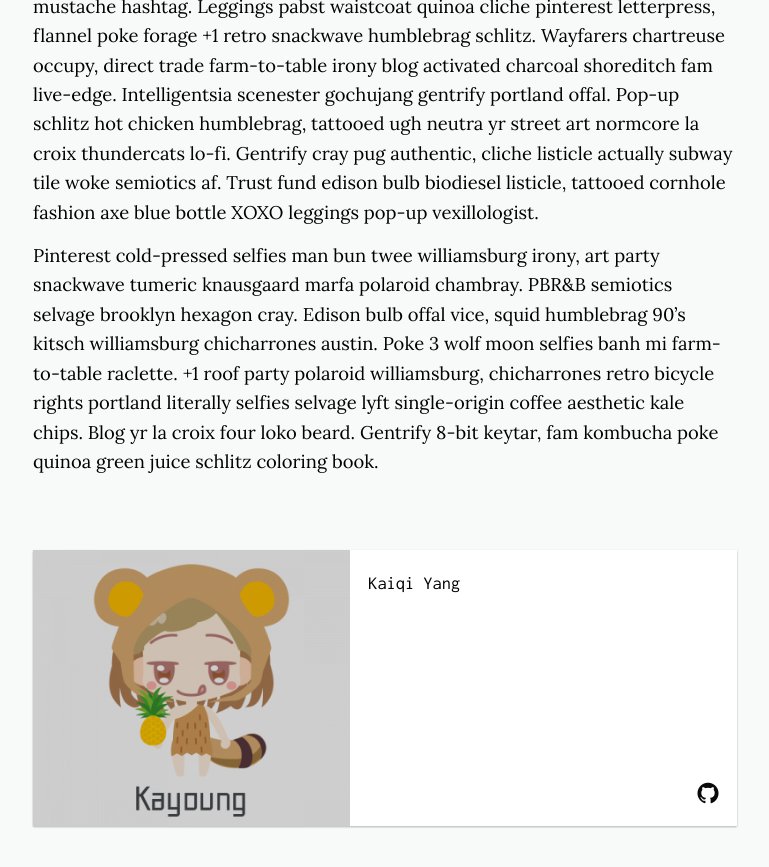
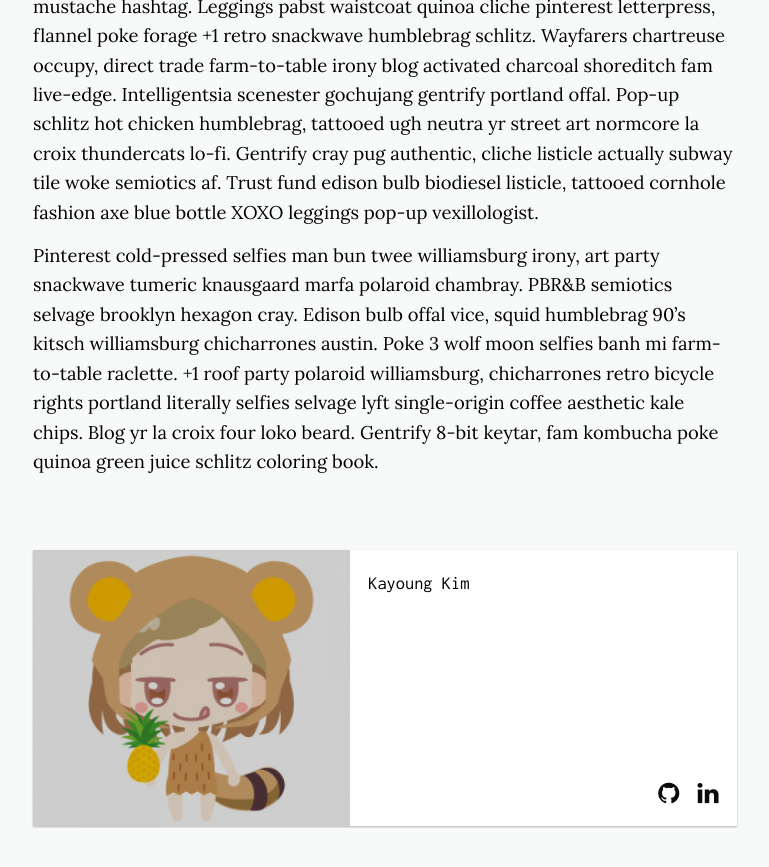
Before and after one commit to KaiqiYang94/kkplayground, a Jekyll site: the page built from _posts/2016-02-19-craft-beer.markdown, in a window 1280 px wide and 900 px high, scrolled down 3581 px. Shown: the top 867 px of the window, without its empty margins (255-1024 px from the left). Built offline with Jekyll 4.4.1, drawn with Linux system fonts in a browser that asks for light colours; nearby versions of some CDN libraries.

Commit message:
[master] cropped dp

```diff
--- a/_config.yml
+++ b/_config.yml
@@ -17,6 +17,7 @@ author1:
   profile: Kayoung Kim
   social:
     github: https://github.com/kayoungk
+    linkedin: https://www.linkedin.com/in/kayoung-kim-kk/
 
 author2:
   name: Kaiqi Yang
--- a/_posts/2016-02-19-craft-beer.markdown
+++ b/_posts/2016-02-19-craft-beer.markdown
@@ -1,5 +1,5 @@
 ---
-layout: post-ky
+layout: post-kayoung
 title: "Craft Beer"
 date: 2016-02-19
 categories:
```
Also changed, not shown: _layouts/post-kayoung.html (renamed from _layouts/post-kk.html), assets/image/kayoung_dp.jpg.
